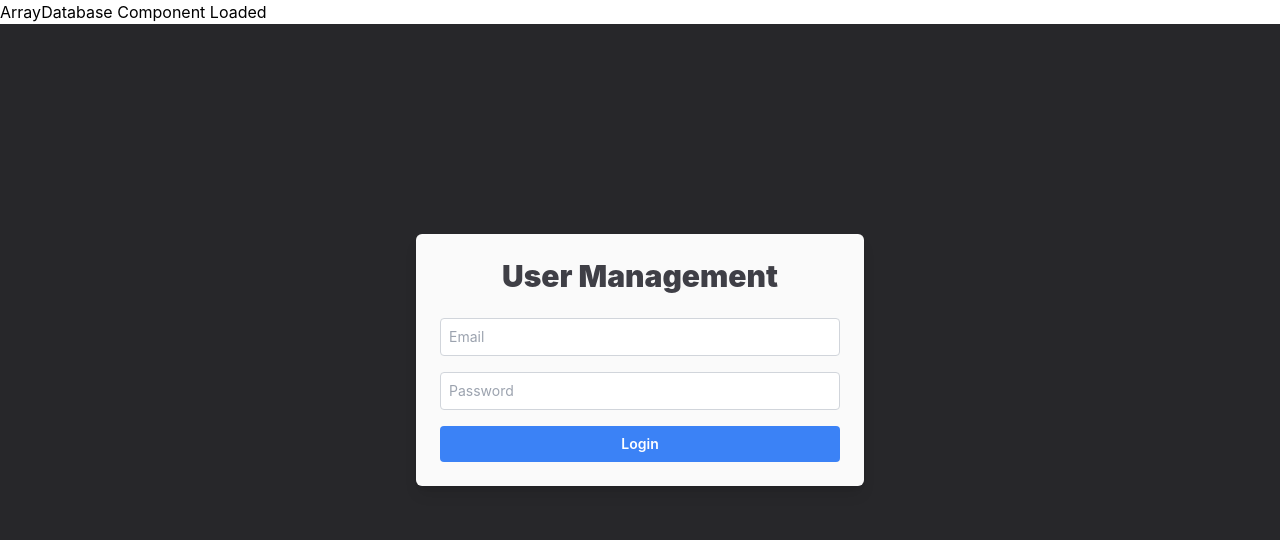
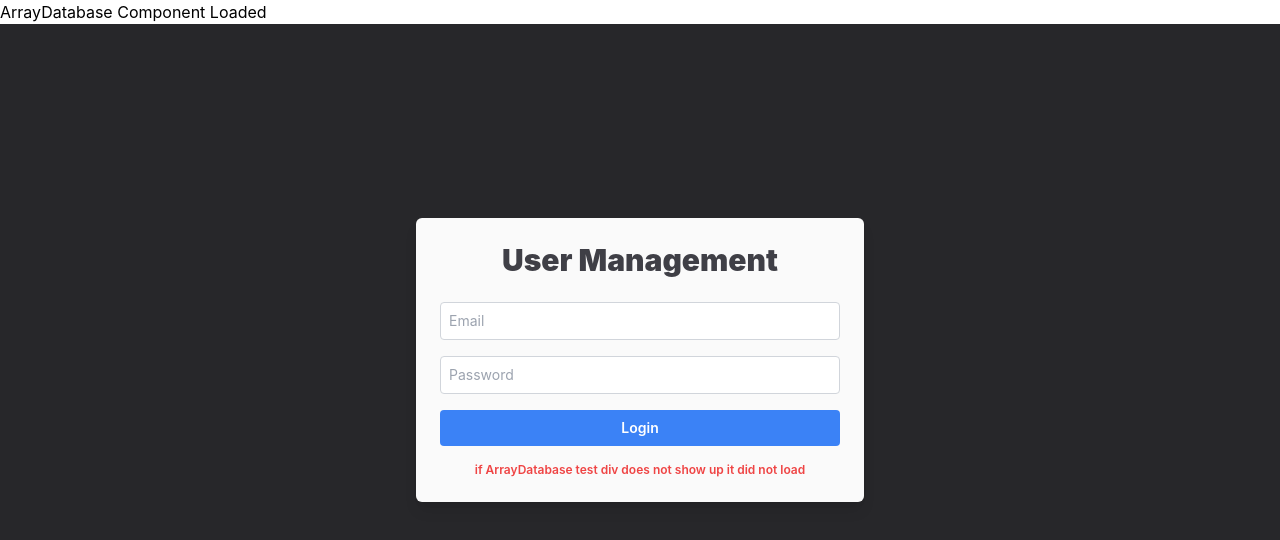
Before and after one commit to halcyon1128/react-tailwind-usermgmt, a React (Create React App) app: page /login in a window 1280 px wide. Shown: the top 540 px of the page. Built offline with nearby package versions, Linux system fonts and the light colour scheme.

Commit message:
debugging: added test div + test note in login

```diff
--- a/src/components/Login.js
+++ b/src/components/Login.js
@@ -136,6 +136,8 @@ function Login() {
             >
               Login
             </button>
+
+            <p className='text-xs text-red-500 text-center font-semibold'> if ArrayDatabase test div does not show up it did not load</p>
           </form>
         </section>
       </div>
```
